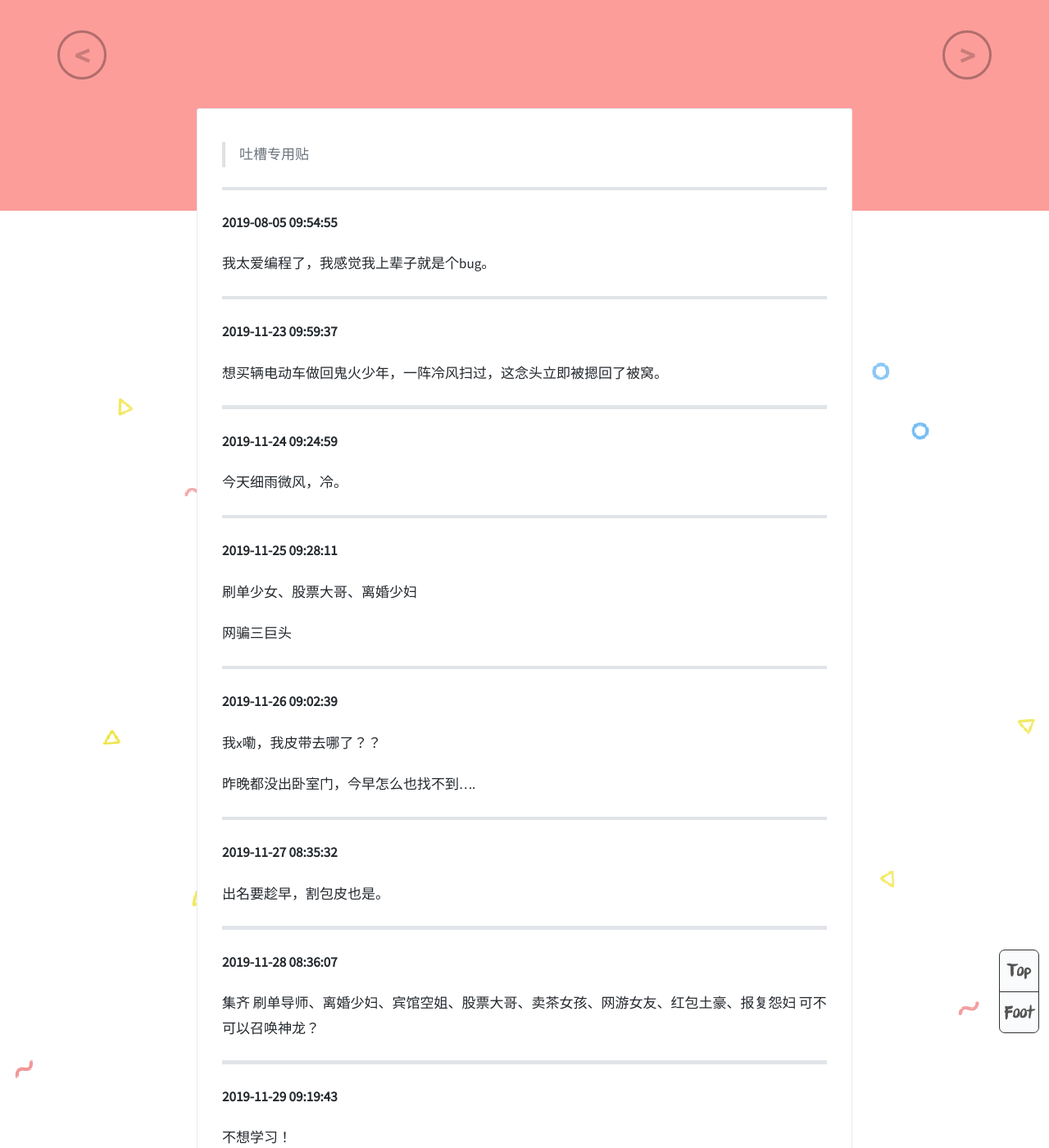
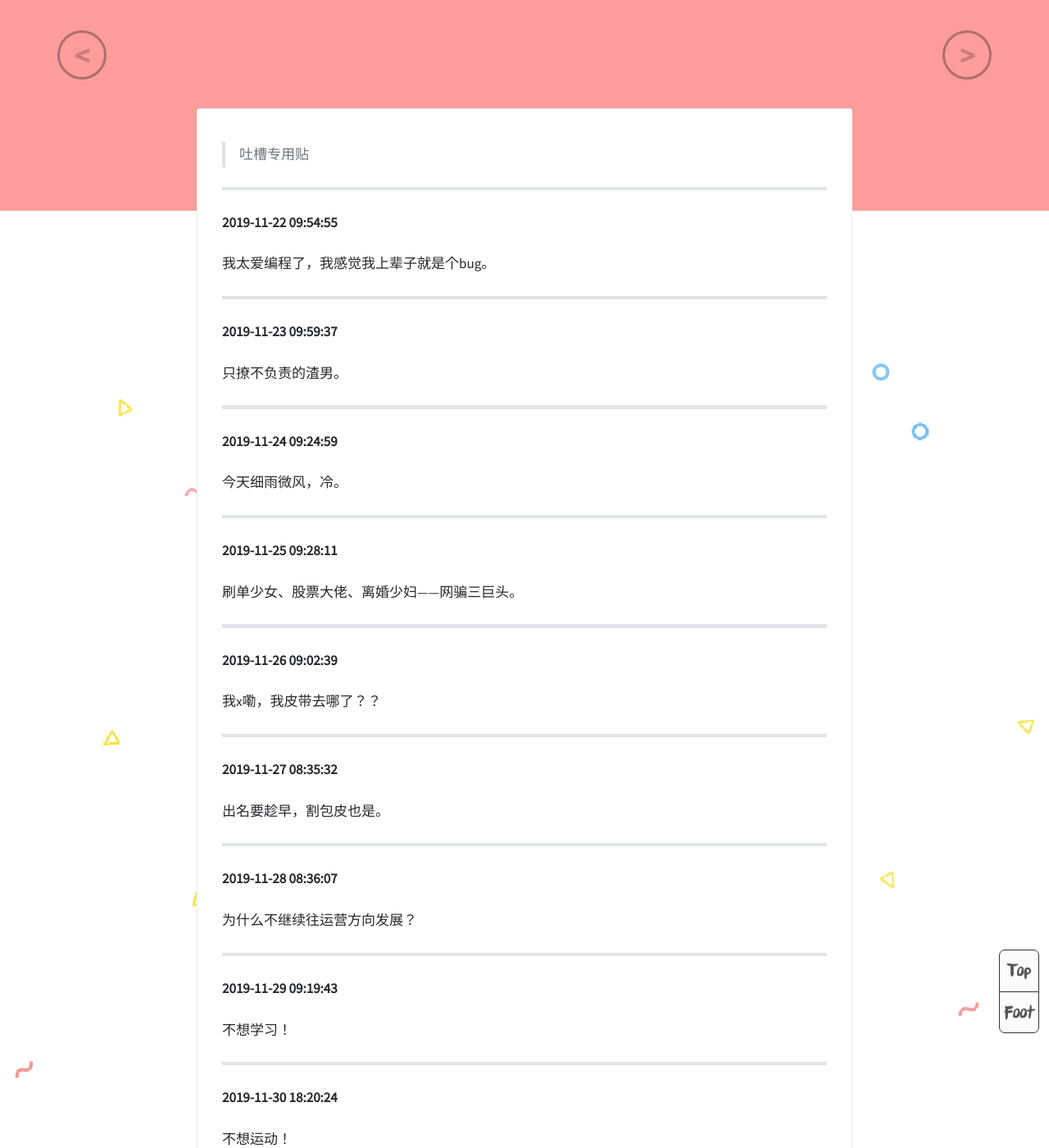
Before and after one commit to zhoudajun/zhoudajun.github.io, a Jekyll site: the page built from _posts/2019-08-05-murmur.md, in a window 1280 px wide and 1400 px high, scrolled down 368 px. Shown: the whole window at 82% size. Built offline with Jekyll 4.4.1, drawn with Linux system fonts in a browser that asks for light colours; comment, search, counter and statistics services are not loaded; some of the changed text lies outside the part shown.

Commit message:
Update 2019-08-05-murmur.md

```diff
--- a/_posts/2019-08-05-murmur.md
+++ b/_posts/2019-08-05-murmur.md
@@ -17,7 +17,7 @@ tags: murmur
 
 ---
 
-**2019-08-05 09:54:55**
+**2019-11-22 09:54:55**
 
 我太爱编程了，我感觉我上辈子就是个bug。
 
@@ -25,7 +25,7 @@ tags: murmur
 
 **2019-11-23 09:59:37**
 
-想买辆电动车做回鬼火少年，一阵冷风扫过，这念头立即被摁回了被窝。
+只撩不负责的渣男。
 
 ---
 
@@ -37,17 +37,13 @@ tags: murmur
 
 **2019-11-25 09:28:11**
 
-刷单少女、股票大哥、离婚少妇
-
-网骗三巨头
+刷单少女、股票大佬、离婚少妇——网骗三巨头。
 
 ---
 
 **2019-11-26 09:02:39**
 
 我x嘞，我皮带去哪了？？
-
-昨晚都没出卧室门，今早怎么也找不到....
 
 ---
 
@@ -59,7 +55,7 @@ tags: murmur
 
 **2019-11-28 08:36:07**
 
-集齐 刷单导师、离婚少妇、宾馆空姐、股票大哥、卖茶女孩、网游女友、红包土豪、报复怨妇 可不可以召唤神龙？
+为什么不继续往运营方向发展？
 
 ---
 
@@ -109,4 +105,10 @@ tags: murmur
 
 **2019-12-06 09:46:17**
 
-今天再去一次健身房！
+初中同学过生日给她写封信？
+
+---
+
+**2019-12-07 22:24:07**
+
+TODO 一大堆，DONE 仅三项。
```
